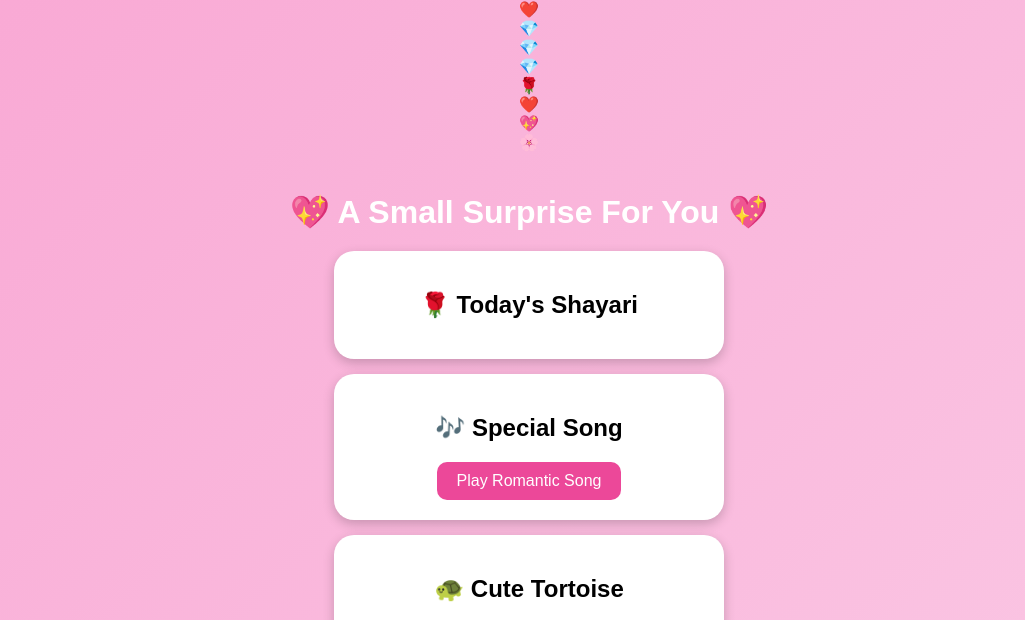
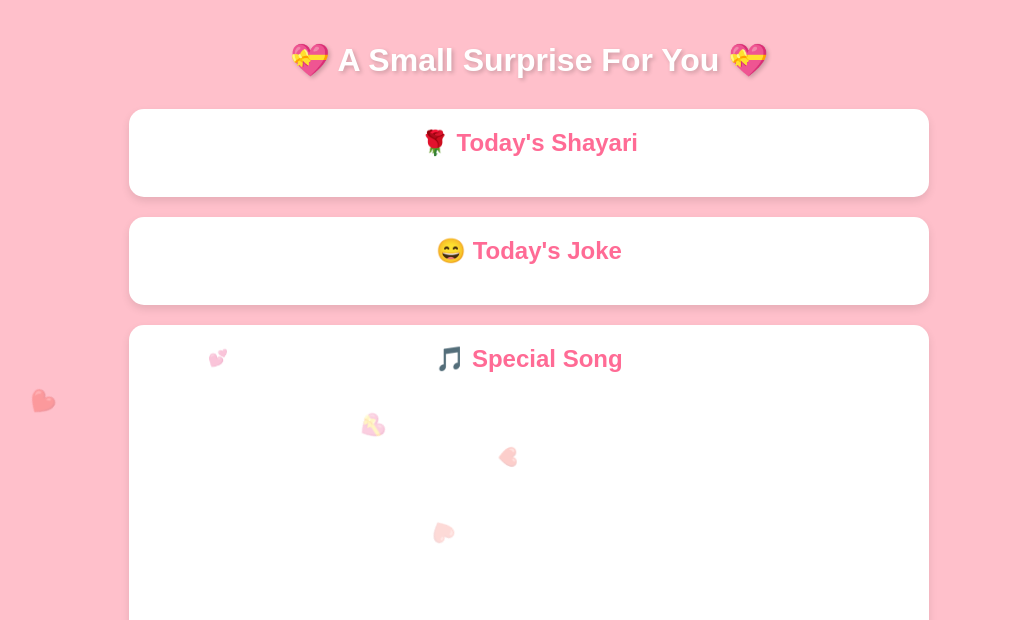
Before and after one commit to shitoleyogesh2022/newapp, a Flask app: template templates/index.html in a window 1280 px wide. Shown: the top 620 px of the page, without its empty margins (111-1136 px from the left). Run offline with Flask 3, Linux system fonts and the light colour scheme; the template is opened without the code that fills it, so the values that code supplies are empty.

Commit message:
First commit - newapp

```diff
--- a/app.py
+++ b/app.py
@@ -1,33 +1,65 @@
 from flask import Flask, render_template
 import feedparser
 import random
+import requests
+import json
+from datetime import datetime
 
 app = Flask(__name__)
 
-# Example RSS feeds (Shayari + Jokes)
-RSS_FEEDS = [
-    "https://www.typingbaba.com/blog/feed/",   # Hindi related
-    "https://www.typingbaba.com/blog/category/jokes/feed/",
-    "https://www.typingbaba.com/blog/category/shayari/feed/"
-]
+# Local content as fallback
+LOCAL_CONTENT = {
+    'songs': [
+        ("Sai by Satinder Sartaj", "https://www.youtube.com/embed/7S0Z_JcVZ5Q"),
+        ("Udaarian by Satinder Sartaj", "https://www.youtube.com/embed/H24t0xTN1ss"),
+        ("Laadli by Satinder", "https://www.youtube.com/embed/quPz6p1Qj58")
+    ],
+    'images': {
+        'tortoise': [
+            "https://upload.wikimedia.org/wikipedia/commons/3/3d/Tortoise_in_grass.jpg",
+            "https://upload.wikimedia.org/wikipedia/commons/8/85/Desert_tortoise.jpg"
+        ],
+        'plant': [
+            "https://upload.wikimedia.org/wikipedia/commons/2/2f/Indoor_plant.jpg",
+            "https://upload.wikimedia.org/wikipedia/commons/a/a5/Garden_plant.jpg"
+        ]
+    },
+    'messages': [
+        "You make my day brighter ☀️",
+        "Keep smiling, keep shining ✨",
+        "You're amazing! 💖"
+    ]
+}
 
-def get_random_quote():
-    entries = []
-    for feed_url in RSS_FEEDS:
-        try:
-            feed = feedparser.parse(feed_url)
-            entries.extend(feed.entries)
-        except:
-            pass
-    if entries:
-        choice = random.choice(entries)
-        return choice.title
-    return "You are my favorite notification ❤️"
+def get_quote():
+    try:
+        response = requests.get("https://api.quotable.io/random")
+        if response.status_code == 200:
+            return response.json()['content']
+    except:
+        return random.choice(LOCAL_CONTENT['messages'])
+
+def get_joke():
+    try:
+        headers = {'Accept': 'application/json'}
+        response = requests.get("https://icanhazdadjoke.com/", headers=headers)
+        if response.status_code == 200:
+            return response.json()['joke']
+    except:
+        return "Why did the cookie go to the doctor? Because it was feeling crumbly! 😄"
 
 @app.route("/")
-def index():
-    quote = get_random_quote()
-    return render_template("index.html", quote=quote)
+def home():
+    content = {
+        'quote': get_quote(),
+        'joke': get_joke(),
+        'song': random.choice(LOCAL_CONTENT['songs']),
+        'tortoise_image': random.choice(LOCAL_CONTENT['images']['tortoise']),
+        'plant_image': random.choice(LOCAL_CONTENT['images']['plant']),
+        'message': random.choice(LOCAL_CONTENT['messages']),
+        'timestamp': datetime.now().strftime("%Y-%m-%d %H:%M:%S")
+    }
 
+    return render_template("index.html", content=content)
 if __name__ == "__main__":
-    app.run(debug=True)
+    app.run(host='0.0.0.0', port=5000)
--- a/static/css/style.css
+++ b/static/css/style.css
@@ -1,49 +1,78 @@
 body {
-  margin: 0;
-  font-family: 'Poppins', sans-serif;
-  background: linear-gradient(135deg, #f9a8d4, #fbcfe8);
-  text-align: center;
-  overflow-x: hidden;
+    background-color: #ffc0cb;
+    font-family: Arial, sans-serif;
+    margin: 0;
+    padding: 20px;
+    min-height: 100vh;
 }
 
 .container {
-  padding: 20px;
+    max-width: 800px;
+    margin: 0 auto;
+    text-align: center;
 }
 
 h1 {
-  color: #fff;
-  font-size: 2rem;
-  margin-bottom: 20px;
+    color: white;
+    text-shadow: 2px 2px 4px rgba(0,0,0,0.2);
+    margin-bottom: 30px;
 }
 
 .card {
-  background: white;
-  padding: 20px;
-  margin: 15px auto;
-  border-radius: 20px;
-  max-width: 350px;
-  box-shadow: 0px 4px 12px rgba(0,0,0,0.2);
+    background: white;
+    border-radius: 15px;
+    padding: 20px;
+    margin: 20px 0;
+    box-shadow: 0 4px 8px rgba(0,0,0,0.1);
+    transition: transform 0.3s ease;
 }
 
-.card img {
-  width: 100%;
-  border-radius: 15px;
+.card:hover {
+    transform: translateY(-5px);
 }
 
-button {
-  padding: 10px 20px;
-  background: #ec4899;
-  border: none;
-  color: white;
-  font-size: 1rem;
-  border-radius: 10px;
-  cursor: pointer;
+.card h2 {
+    color: #ff6b95;
+    margin-top: 0;
 }
 
-button:hover {
-  background: #db2777;
+.card p {
+    color: #666;
+    line-height: 1.6;
+}
+
+.img {
+    max-width: 100%;
+    height: auto;
+    border-radius: 10px;
+    margin: 10px 0;
+}
+
+iframe {
+    border-radius: 10px;
+    max-width: 100%;
+    margin: 10px 0;
 }
 
 .special {
-  background: #fde68a;
+    background: linear-gradient(45deg, #ff9a9e, #fad0c4);
+    color: white;
 }
+
+.special h2 {
+    color: white;
+}
+
+.special p {
+    color: white;
+}
+
+#floating-container {
+    position: fixed;
+    top: 0;
+    left: 0;
+    width: 100%;
+    height: 100%;
+    pointer-events: none;
+    z-index: 1000;
+}
--- a/static/js/Floating.js
+++ b/static/js/Floating.js
@@ -1,17 +1,56 @@
-const emojis = ["💖", "🌸", "💎", "🐢", "🌹", "❤️"];
-const container = document.getElementById("floating-container");
+function createFloatingHearts() {
+    const container = document.getElementById('floating-container');
+    const symbols = ['❤️', '💕', '💝', '🌸', '✨'];
 
-function createEmoji() {
-  const emoji = document.createElement("div");
-  emoji.classList.add("emoji");
-  emoji.innerText = emojis[Math.floor(Math.random() * emojis.length)];
-  emoji.style.left = Math.random() * 100 + "vw";
-  emoji.style.animationDuration = 3 + Math.random() * 5 + "s";
-  container.appendChild(emoji);
+    function createHeart() {
+        const heart = document.createElement('div');
+        const symbol = symbols[Math.floor(Math.random() * symbols.length)];
+        const startPosition = Math.random() * 100;
 
-  setTimeout(() => {
-    emoji.remove();
-  }, 8000);
+        heart.innerHTML = symbol;
+        heart.style.cssText = `
+            position: fixed;
+            left: ${startPosition}vw;
+            top: -50px;
+            font-size: ${Math.random() * 10 + 15}px;
+            animation: float ${Math.random() * 5 + 10}s linear;
+            opacity: 0.7;
+            z-index: 1000;
+            pointer-events: none;
+        `;
+
+        container.appendChild(heart);
+
+        // Remove heart after animation
+        setTimeout(() => {
+            heart.remove();
+        }, 15000);
+    }
+
+    // Create new heart every 2 seconds
+    setInterval(createHeart, 2000);
+
+    // Create initial batch of hearts
+    for(let i = 0; i < 5; i++) {
+        setTimeout(createHeart, i * 500);
+    }
 }
 
-setInterval(createEmoji, 800);
+// Add floating animation keyframes
+const style = document.createElement('style');
+style.textContent = `
+    @keyframes float {
+        0% {
+            transform: translateY(0) rotate(0deg);
+            opacity: 0.7;
+        }
+        100% {
+            transform: translateY(100vh) rotate(720deg);
+            opacity: 0;
+        }
+    }
+`;
+document.head.appendChild(style);
+
+// Start animation when page loads
+document.addEventListener('DOMContentLoaded', createFloatingHearts);
--- a/templates/index.html
+++ b/templates/index.html
@@ -1,3 +1,4 @@
+<!-- templates/index.html -->
 <!DOCTYPE html>
 <html lang="en">
 <head>
@@ -7,48 +8,46 @@
     <link rel="stylesheet" href="{{ url_for('static', filename='css/style.css') }}">
 </head>
 <body>
-  <!-- Floating Emojis -->
     <div id="floating-container"></div>
 
     <div class="container">
-    <h1>💖 A Small Surprise For You 💖</h1>
+        <h1>💝 A Small Surprise For You 💝</h1>
 
         <div class="card">
             <h2>🌹 Today's Shayari</h2>
-      <p>{{ quote }}</p>
+            <p>{{ content.shayari }}</p>
         </div>
 
         <div class="card">
-      <h2>🎶 Special Song</h2>
-      <button onclick="playSong()">Play Romantic Song</button>
-      <audio id="song" src="https://www2.cs.uic.edu/~i101/SoundFiles/StarWars60.wav"></audio>
+            <h2>😄 Today's Joke</h2>
+            <p>{{ content.joke }}</p>
+        </div>
+
+        <div class="card">
+            <h2>🎵 Special Song</h2>
+            <iframe width="300" height="200" src="{{ content.song[1] }}"
+                    frameborder="0" allowfullscreen></iframe>
+            <p>{{ content.song[0] }}</p>
         </div>
 
         <div class="card">
             <h2>🐢 Cute Tortoise</h2>
-      <img src="https://upload.wikimedia.org/wikipedia/commons/3/3d/Tortoise_in_grass.jpg" alt="Tortoise" class="img">
+            <img src="{{ content.tortoise_image }}" alt="Cute Tortoise" class="img">
+            <p>{{ content.quote }}</p>
         </div>
 
         <div class="card">
-      <h2>💎 Diamonds for You</h2>
-      <p>You shine brighter than any diamond 💎✨</p>
+            <h2>🌿 Plant Corner</h2>
+            <img src="{{ content.plant_image }}" alt="Beautiful Plant" class="img">
+            <p>Growing together, day by day 🌱</p>
         </div>
 
         <div class="card special">
-      <h2>❤️ Proposal Corner</h2>
-      <button onclick="revealMessage()">Click Me</button>
-      <p id="hiddenMessage" style="display:none;">Will you be mine forever? 💍💕</p>
+            <h2>✨ Last Updated</h2>
+            <p>{{ content.timestamp }}</p>
         </div>
     </div>
 
     <script src="{{ url_for('static', filename='js/floating.js') }}"></script>
-  <script>
-    function playSong(){
-      document.getElementById("song").play();
-    }
-    function revealMessage(){
-      document.getElementById("hiddenMessage").style.display = "block";
-    }
-  </script>
 </body>
 </html>
```
Lines whose indentation alone changed are shown as unchanged.
